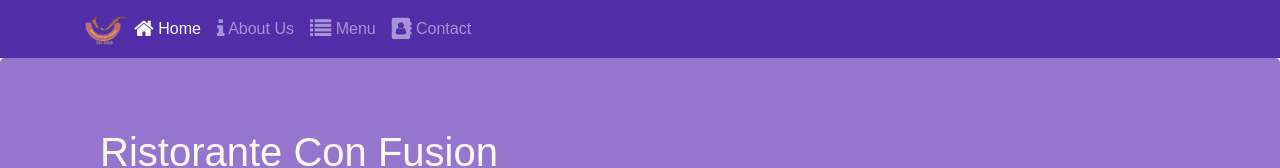
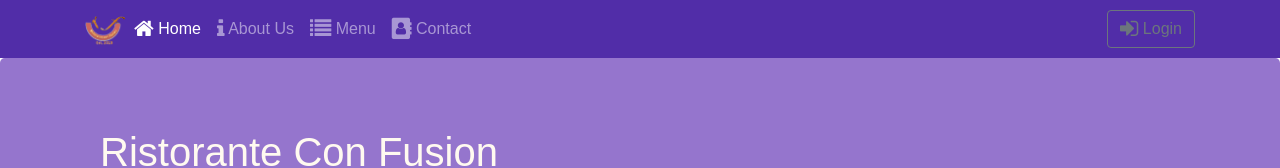
Before and after one commit to alecvinent/2---Front-End-Web-Development-with-React, a React (Create React App) app: page /home in a window 1280 px wide. Shown: the top 168 px of the page. Built offline with nearby package versions, Linux system fonts and the light colour scheme.

Commit message:
Uncontrolled Forms

```diff
--- a/src/components/HeaderComponent.js
+++ b/src/components/HeaderComponent.js
@@ -6,18 +6,29 @@
   Nav,
   Collapse,
   NavItem,
+  Form,
+  FormFeedback,
+  Label,
+  Input,
+  FormGroup,
 } from "reactstrap";
 import { NavLink } from "react-router-dom";
 
+import { Button, Modal, ModalHeader, ModalBody, ModalFooter } from "reactstrap";
+
+//
 class Header extends Component {
   constructor(props) {
     super(props);
 
     this.state = {
       isNavOpen: false,
+      isModalOpen: false,
     };
 
     this.toogleNav = this.toogleNav.bind(this);
+    this.toggleModal = this.toggleModal.bind(this);
+    this.handleLogin = this.handleLogin.bind(this);
   }
 
   toogleNav() {
@@ -26,8 +37,22 @@
     });
   }
 
+  toggleModal() {
+    this.setState({
+      isModalOpen: !this.state.isModalOpen,
+    });
+  }
+
+  //
+  handleLogin(event) {
+    this.toggleModal();
+    console.log("username: " + this.username.value);
+    event.preventDefault();
+  }
+
+  //
   render() {
-    const logo = './assets/images/logo.png';
+    const logo = "./assets/images/logo.png";
 
     return (
       <React.Fragment>
@@ -75,6 +100,14 @@
                   </NavLink>
                 </NavItem>
               </Nav>
+              <Nav className="ml-auto">
+                <NavItem>
+                  <Button outline onClick={this.toggleModal}>
+                    <i className="fa fa-sign-in fa-lg" aria-hidden="true"></i>{" "}
+                    Login
+                  </Button>
+                </NavItem>
+              </Nav>
             </Collapse>
           </div>
         </Navbar>
@@ -93,6 +126,36 @@
             </div>
           </div>
         </header>
+
+        {/* modal */}
+        <Modal isOpen={this.state.isModalOpen} toggle={this.toggleModal}>
+          <ModalHeader toggle={this.toggleModal}>Login</ModalHeader>
+          <Form onSubmit={this.handleLogin}>
+            <ModalBody>
+              <FormGroup>
+                <Label htmlFor="username">Username</Label>
+                <Input name="username" id="username" type="text" innerRef={(input) => this.username = input} />
+              </FormGroup>
+              <FormGroup>
+                <Label htmlFor="password">Password</Label>
+                <Input name="password" id="password" type="password" innerRef={(input) => this.password = input} />
+              </FormGroup>
+              <FormGroup check>
+                <Label check>
+                  <Input type="checkbox" name="remember" innerRef={(input) => this.remember = input} /> Remember me?
+                </Label>
+              </FormGroup>
+            </ModalBody>
+            <ModalFooter>
+              <FormGroup>
+                <Button type="submit" color="primary">
+                  Login
+                </Button>
+              </FormGroup>
+            </ModalFooter>
+          </Form>
+        </Modal>
+        {/* ./modal */}
       </React.Fragment>
     );
   }
```
